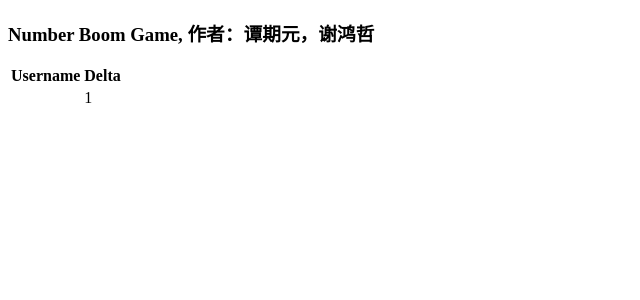
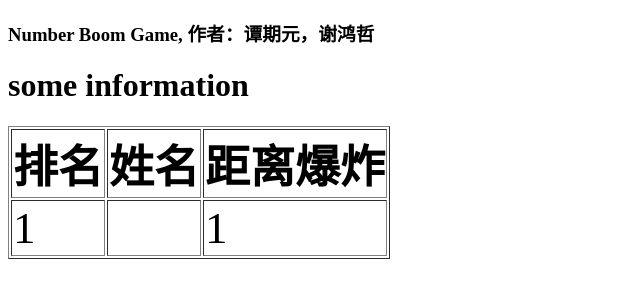
Before and after one commit to QiyuanTan/numberBomb, a Django app: template mainsite/templates/show_result.html in a window 1280 px wide. Shown: the top 300 px of the page, without its empty margins (0-640 px from the left). Run offline with Django 4.2, Linux system fonts and the light colour scheme; the template is opened without the code that fills it: values that come from a table or form of the project are taken from there, others are empty; data comes from the database, SQL or seed files in the repository; tables that the repository leaves empty hold one stand-in row (values such as "Sample post").

Commit message:
some improvement and bug fix

```diff
--- a/mainsite/templates/show_result.html
+++ b/mainsite/templates/show_result.html
@@ -7,13 +7,17 @@
 </head>
 <body>
     <h3>Number Boom Game, 作者：谭期元，谢鸿哲</h3>
-    <table>
+    <h1>some information</h1>
+    <table style="font-size: 45px;" border="1">
         <tr>
-            <th>Username</th>
-            <th>Delta</th>
+            <!-表头->
+            <th>排名</th>
+            <th>姓名</th>
+            <th>距离爆炸</th>
         </tr>
         {% for i in winners %}
         <tr>
+            <td>{{ forloop.counter }}</td>
             <td>{{ i.user.username }}</td>
             <td>{{ i.delta }}</td>
         </tr>
```
